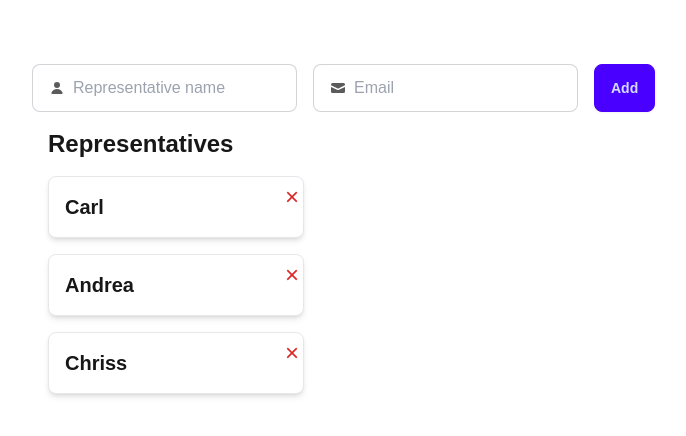
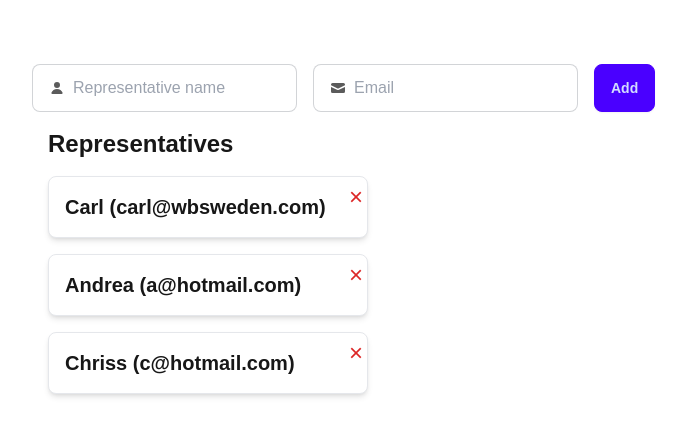
Before and after one commit to CarlUdo/voting-app, a Next.js app: page /represenatives in a window 1280 px wide. Shown: the top 436 px of the page, without its empty margins (32-718 px from the left). Built offline with nearby package versions, Linux system fonts and the light colour scheme.

Commit message:
Update className

```diff
--- a/src/features/representatives/ui/representative.tsx
+++ b/src/features/representatives/ui/representative.tsx
@@ -3,9 +3,9 @@ import { RemoveButton } from "./remove-button";
 
 export function Representative({ data }: { data: RepresentativeType }) {
   return (
-    <div className="card shadow-md p-4 bg-white rounded-lg border border-gray-200 min-w-[16rem] max-w-fit">
+    <div className="card shadow-md p-4 bg-white rounded-lg border border-gray-200 min-w-80 max-w-fit">
       <RemoveButton id={data.id} />
-      <h2 className="text-xl font-semibold">{data.name}</h2>
+      <h2 className="text-xl font-semibold">{data.name} ({data.email})</h2>
     </div>
   );
 }
```
